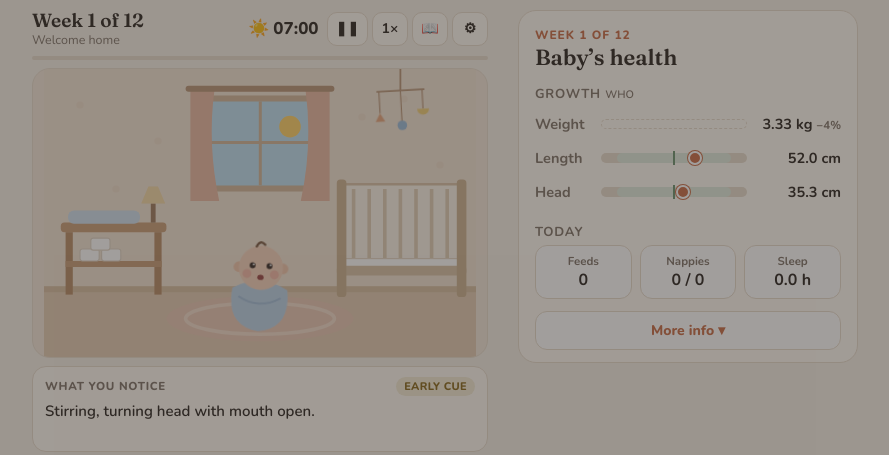
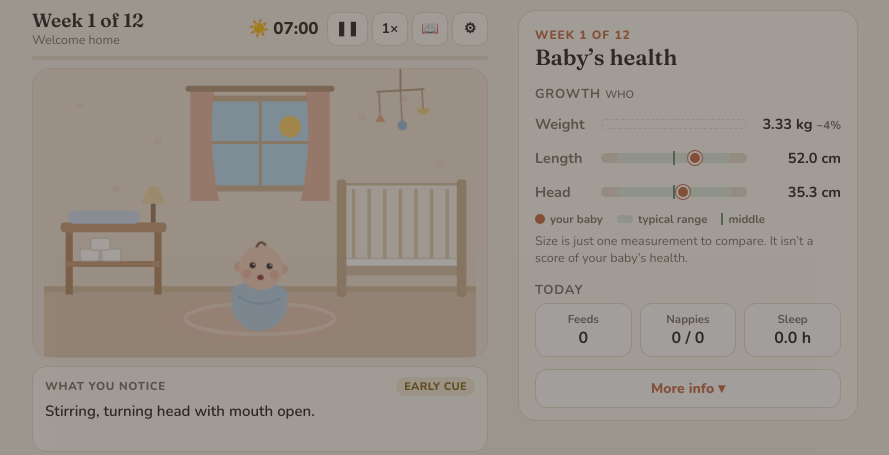
Before and after one commit to dk-lee-sk/first12weeks, a website: page index.html in a window 1280 px wide. Shown: the top 455 px of the page, without its empty margins (201-1090 px from the left). Drawn offline with nearby package versions, Linux system fonts and the light colour scheme.

Commit message:
Health panel: explain bars (key, 'just a measurement' note, Reading the bars)
Co-Authored-By: Claude Sonnet 5.5 <noreply@anthropic.com>

```diff
--- a/src/game.js
+++ b/src/game.js
@@ -245,6 +245,8 @@ function healthHTML(){
   gmRow('Weight',w,w.v.toFixed(2)+' kg',!w.dip,w.dip?'−'+dipPct+'%':'')+
   gmRow('Length',l,l.v.toFixed(1)+' cm',true)+
   gmRow('Head',h,h.v.toFixed(1)+' cm',true)+
+  '<p class="gkey"><span><i class="kd"></i>your baby</span><span><i class="kb"></i>typical range</span><span><i class="kt"></i>middle</span></p>'+
+  '<p class="gnote">Size is just one measurement to compare. It isn’t a score of your baby’s health.</p>'+
   '<h3>Today</h3><div class="chips">'+chip('Feeds',ws.feeds)+chip('Nappies',ws.wet+' / '+ws.dirty)+chip('Sleep',(ws.sleep/60).toFixed(1)+' h')+'</div>'+
   '<button class="more-btn" data-more aria-expanded="'+healthMore+'">'+(healthMore?'Less info ▴':'More info ▾')+'</button>';
  if(healthMore){
@@ -253,6 +255,9 @@ function healthHTML(){
   const pc=o=>'around the '+G.ordinal(o.pct)+' percentile';
   const lb=G.lbOz(w.v);
   out+='<div class="more">'+
+   '<p><b>Reading the bars</b> The orange dot is your baby’s measurement. The green band is where about 94 in 100 babies of this age fall (3rd to 97th percentile). The green line is the middle: half are smaller, half larger.</p>'+
+   '<p>Anywhere in the band is typical. Near an edge is still common and often fine, and a dot outside it isn’t a diagnosis. Your doctor or nurse looks at the trend over time, plus feeding, nappies, alertness and how your baby seems to you.</p>'+
+   '<p>Weight, length and head size aren’t a measure of overall health. They’re numbers to compare against other babies of the same age.</p>'+
    line('Weight',[lb.lb+' lb '+lb.oz+' oz', w.dip?'down '+dipPct+'% from birth':rng(w,'kg',1), w.dip?'':pc(w), w.dip?'':'up '+(Math.round((w.v-prev.weight.v)*100)*10)+' g since last week'])+
    (w.dip?'<p>Most babies lose a little weight at first and regain it by about 2–3 weeks. Percentiles start at week 2.</p>':'')+
    line('Length',[G.inches(l.v)+' in', rng(l,'cm',1), pc(l), '+'+(l.v-birth.length.v).toFixed(1)+' cm since birth'])+
--- a/src/style.css
+++ b/src/style.css
@@ -84,6 +84,13 @@ footer a{color:var(--muted)}
 .gm-k{color:var(--muted);font-weight:700}
 .gm-v{text-align:right;font-variant-numeric:tabular-nums;white-space:nowrap}
 .gm-v small{color:var(--muted);font-weight:700;font-size:11.5px}
+.gkey{display:flex;flex-wrap:wrap;gap:4px 14px;margin:2px 0 0;font-size:11.5px;color:var(--muted);font-weight:700}
+.gkey span{display:inline-flex;align-items:center;gap:5px}
+.gkey i{display:inline-block}
+.gkey .kd{width:10px;height:10px;border-radius:50%;background:var(--accent)}
+.gkey .kb{width:16px;height:8px;border-radius:5px;background:var(--sage-soft)}
+.gkey .kt{width:2px;height:12px;background:var(--sage)}
+.gnote{margin:6px 0 0;font-size:12.5px;line-height:1.35;color:var(--muted)}
 .chips{display:grid;grid-template-columns:repeat(3,1fr);gap:8px}
 .chip{background:#fff;border:1px solid var(--line);border-radius:12px;padding:7px 4px;text-align:center}
 .chip small{display:block;font-size:11.5px;color:var(--muted);font-weight:700}
```
Also changed, not shown: tests/growth.spec.js (+5 -0 lines).
